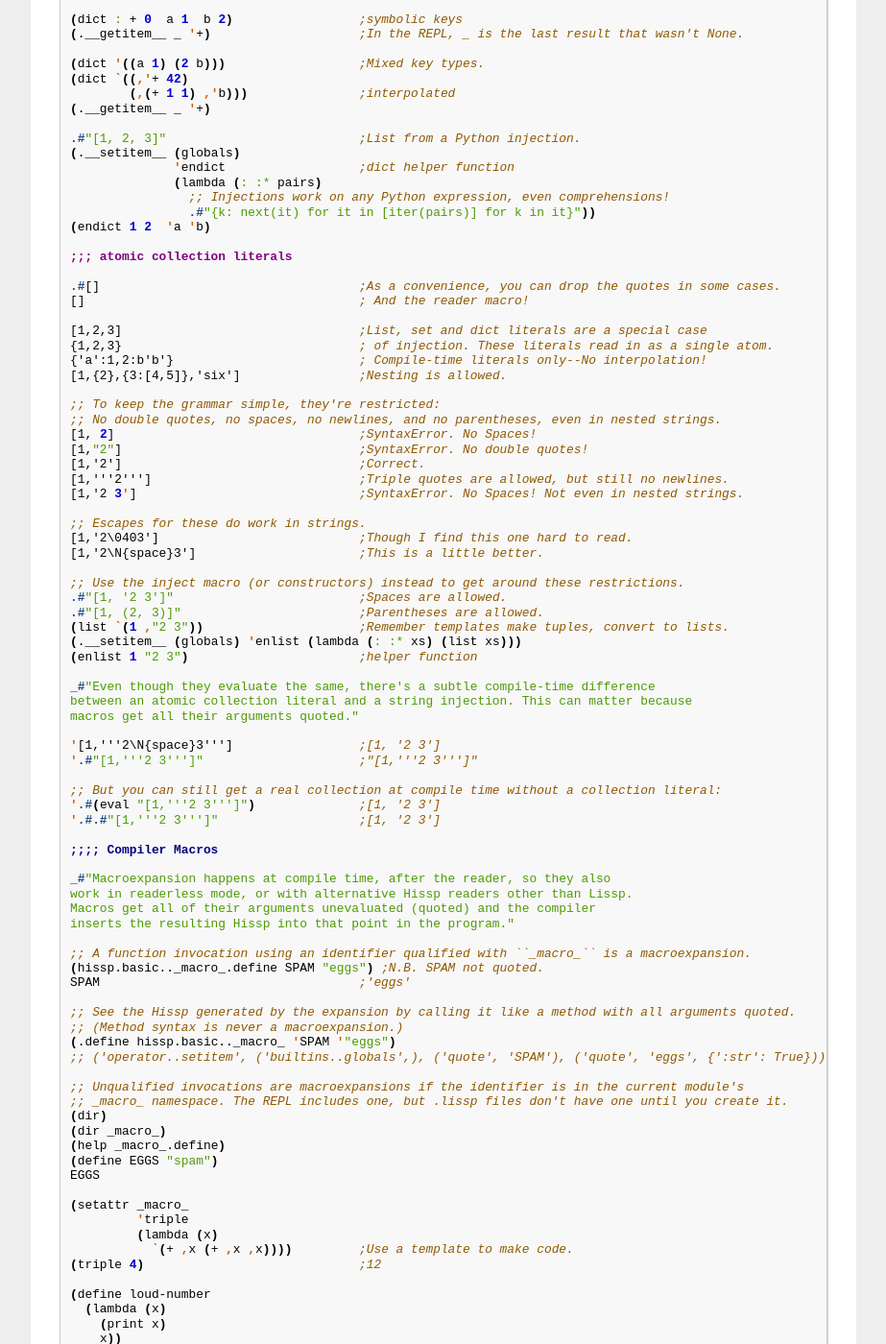
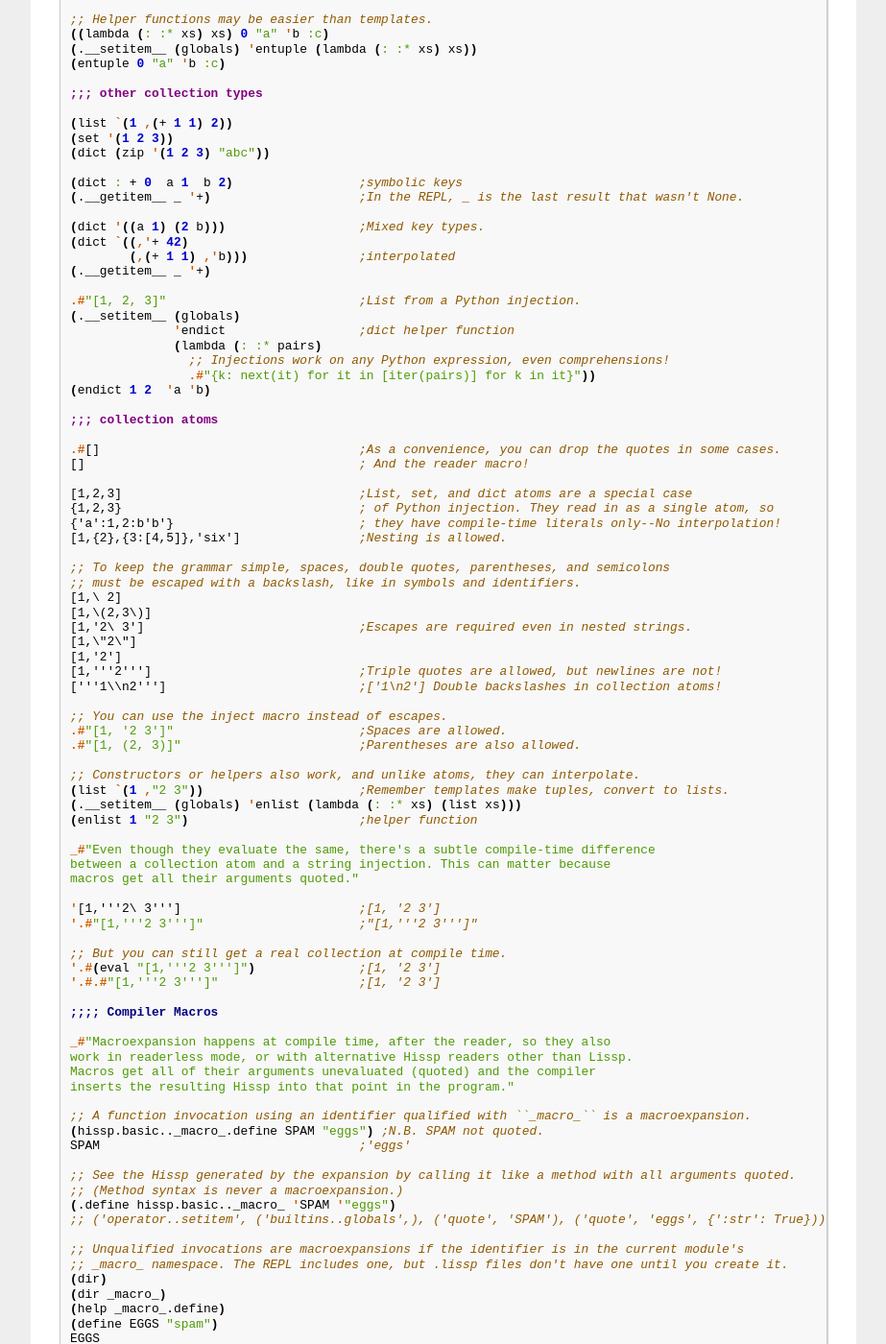
Before and after one commit to gilch/hissp, a Sphinx documentation site: the page built from docs/lissp_quickstart.rst, in a window 1280 px wide and 1400 px high, scrolled down 3905 px. Shown: the whole window at 96% size, without its empty margins (268-1191 px from the left). Built offline with Sphinx 7.4.7, drawn with Linux system fonts in a browser that asks for light colours; pages that are not in the unit, such as notebooks, are missing from menus; some of the changed text lies outside the part shown.

Commit message:
update docs for new behavior

```diff
--- a/docs/lex.py
+++ b/docs/lex.py
@@ -23,11 +23,11 @@
             (r';.*', pt.Comment),
             (r'[\n ]+', pt.Whitespace),
             (r'\s|\r', pt.Error),
-            (r''',@|['`,]''', pt.Operator),
-            (r'''(?:[^ \n"(){}[\]#]*[#])''', pt.Operator.Word),
+            (r''',@|['`,]|$#|.#|_#''', pt.Operator),
+            (r'''(?:[^\\ \n"();#]|\\.)+[#]''', pt.Operator.Word),
 
             # Python numbers
-            (r'False|True', pt.Number.Integer),
+            (r'False|True', pt.Name.Builtin),
             (rf'{SN}{Ds}(?:\.{Ds}?{Es}?[Jj]?|{Es}[Jj]?|[Jj])', pt.Number.Float),
             (rf'{SN}\.{Ds}{Es}?[Jj]?', pt.Number.Float),
             (rf'{SN}?0[oO](?:_?[0-7])+', pt.Number.Oct),
@@ -38,8 +38,8 @@
             ('None|\.\.\.', pt.Name.Builtin),
             (r':[^ \n"()]*', pt.String.Symbol),  # :control-words
 
-            (r'''[[{][^ \n"()]*''', pt.Literal),
-            (r'''[^ \n"()]+''', pt.Name.Variable),
+            (r'''[[{](:?[^\\ \n"();]|\\.)*''', pt.Literal),
+            (r'''(:?[^\\ \n"();]|\\.)+''', pt.Name.Variable),
         ]
     }
 
--- a/docs/lissp_quickstart.rst
+++ b/docs/lissp_quickstart.rst
@@ -28,7 +28,7 @@
    ;; Start the REPL with $ hissp
    ;; Quit with EOF or (exit).
 
-   ;;;; Literals
+   ;;;; Atoms
 
    ;;; singleton
 
@@ -77,10 +77,17 @@
 
    ;; Symbols munge special characters at read-time to valid Python identifiers.
 
-   'Also-a-symbol!                        ;alias for 'AlsoxH_axH_symbolxBANG_
+   'Also-a-symbol!                        ;Alias for 'AlsoxH_axH_symbolxBANG_
+   '𝐀                                     ;Alias for 'A (munges to unicode normal form KC)
    '+                                     ;'xPLUS_
    '->>                                   ;'xH_xGT_xGT_
    :->>                                   ;Control words don't represent identifiers, don't munge.
+
+   'SPAM\ \"\(\)\;EGGS                    ;These would terminate a symbol if not escaped.
+   '\42                                   ;'xDIGITxFOUR_2 Python identifiers can't start with digits.
+   '\.                                    ;'xFULLxSTOP_
+   '\\                                    ;'xBSLASH_
+   '\a\b\c                                ;Escapes allowed, but not required here.
 
    "string"                               ;Double-quotes only!
    'string'                               ;'stringxQUOTE_ symbol.
@@ -88,7 +95,7 @@
    "string
    with
    newlines
-   "                                      ;same as "string\nwith\nnewlines\n". No triple quotes.
+   "                                      ;Same as "string\nwith\nnewlines\n". No triple quotes.
 
    "Say \"Cheese!\""                      ;Same backslash escape sequences as Python.
 
@@ -98,7 +105,7 @@
    b"bytes
    with
    newlines
-   "                                      ;same as b"bytes\nwith\nnewlines\n"
+   "                                      ;Same as b"bytes\nwith\nnewlines\n".
 
    ;;;; Calls
 
@@ -128,7 +135,7 @@
             e 1  f 2                      ;default
             :* args  h 4  i :?  j 1       ;star args, key word
             :** kwargs)
-     ;; Body (lambda returns empty tuple if body is empty).
+     ;; Body. (Lambda returns empty tuple if body is empty.)
      (print (globals))
      (print (locals))                     ;side effects
      b)                                   ;last value is returned
@@ -178,6 +185,7 @@
    ;; Treating code as data the key concept in metaprogramming.
    (quote (print 1 2 3 : sep "-"))        ;Just a tuple.
    (quote identifier)                     ;Just a string.
+   (quote 42)                             ;Atoms evaluate to themselves.
 
    ;;;; Reader Macros
 
@@ -270,43 +281,43 @@
                    .#"{k: next(it) for it in [iter(pairs)] for k in it}"))
    (endict 1 2  'a 'b)
 
-   ;;; atomic collection literals
+   ;;; collection atoms
 
    .#[]                                   ;As a convenience, you can drop the quotes in some cases.
    []                                     ; And the reader macro!
 
-   [1,2,3]                                ;List, set and dict literals are a special case
-   {1,2,3}                                ; of injection. These literals read in as a single atom.
-   {'a':1,2:b'b'}                         ; Compile-time literals only--No interpolation!
+   [1,2,3]                                ;List, set, and dict atoms are a special case
+   {1,2,3}                                ; of Python injection. They read in as a single atom, so
+   {'a':1,2:b'b'}                         ; they have compile-time literals only--No interpolation!
    [1,{2},{3:[4,5]},'six']                ;Nesting is allowed.
 
-   ;; To keep the grammar simple, they're restricted:
-   ;; No double quotes, no spaces, no newlines, and no parentheses, even in nested strings.
-   [1, 2]                                 ;SyntaxError. No Spaces!
-   [1,"2"]                                ;SyntaxError. No double quotes!
-   [1,'2']                                ;Correct.
-   [1,'''2''']                            ;Triple quotes are allowed, but still no newlines.
-   [1,'2 3']                              ;SyntaxError. No Spaces! Not even in nested strings.
+   ;; To keep the grammar simple, spaces, double quotes, parentheses, and semicolons
+   ;; must be escaped with a backslash, like in symbols and identifiers.
+   [1,\ 2]
+   [1,\(2,3\)]
+   [1,'2\ 3']                             ;Escapes are required even in nested strings.
+   [1,\"2\"]
+   [1,'2']
+   [1,'''2''']                            ;Triple quotes are allowed, but newlines are not!
+   ['''1\\n2''']                          ;['1\n2'] Double backslashes in collection atoms!
 
-   ;; Escapes for these do work in strings.
-   [1,'2\0403']                           ;Though I find this one hard to read.
-   [1,'2\N{space}3']                      ;This is a little better.
+   ;; You can use the inject macro instead of escapes.
+   .#"[1, '2 3']"                         ;Spaces are allowed.
+   .#"[1, (2, 3)]"                        ;Parentheses are also allowed.
 
-   ;; Use the inject macro (or constructors) instead to get around these restrictions.
-   .#"[1, '2 3']"                         ;Spaces are allowed.
-   .#"[1, (2, 3)]"                        ;Parentheses are allowed.
+   ;; Constructors or helpers also work, and unlike atoms, they can interpolate.
    (list `(1 ,"2 3"))                     ;Remember templates make tuples, convert to lists.
    (.__setitem__ (globals) 'enlist (lambda (: :* xs) (list xs)))
    (enlist 1 "2 3")                       ;helper function
 
    _#"Even though they evaluate the same, there's a subtle compile-time difference
-   between an atomic collection literal and a string injection. This can matter because
+   between a collection atom and a string injection. This can matter because
    macros get all their arguments quoted."
 
-   '[1,'''2\N{space}3''']                 ;[1, '2 3']
+   '[1,'''2\ 3''']                        ;[1, '2 3']
    '.#"[1,'''2 3''']"                     ;"[1,'''2 3''']"
 
-   ;; But you can still get a real collection at compile time without a collection literal:
+   ;; But you can still get a real collection at compile time.
    '.#(eval "[1,'''2 3''']")              ;[1, '2 3']
    '.#.#"[1,'''2 3''']"                   ;[1, '2 3']
 
```
Also changed, not shown: other parts of docs/lissp_quickstart.rst (+3 -0 lines), docs/tutorial.rst (+49 -13 lines).
